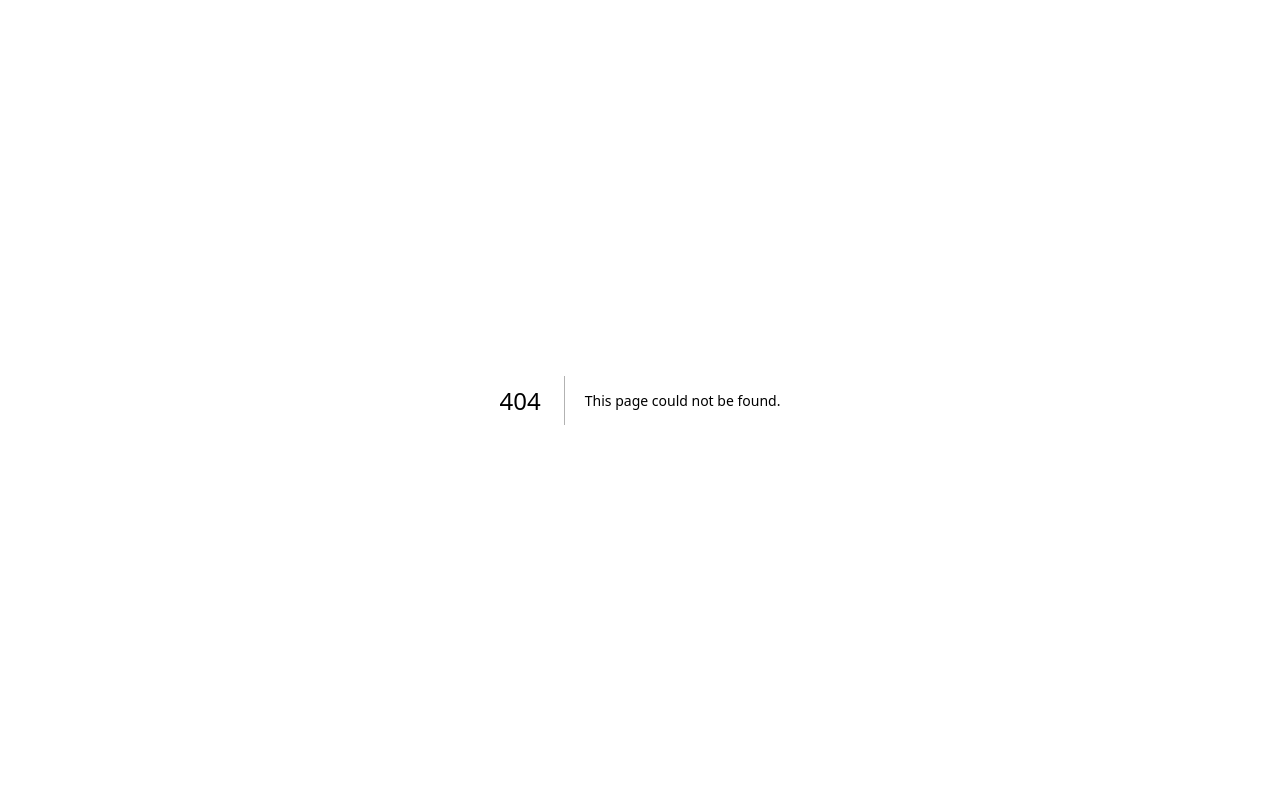
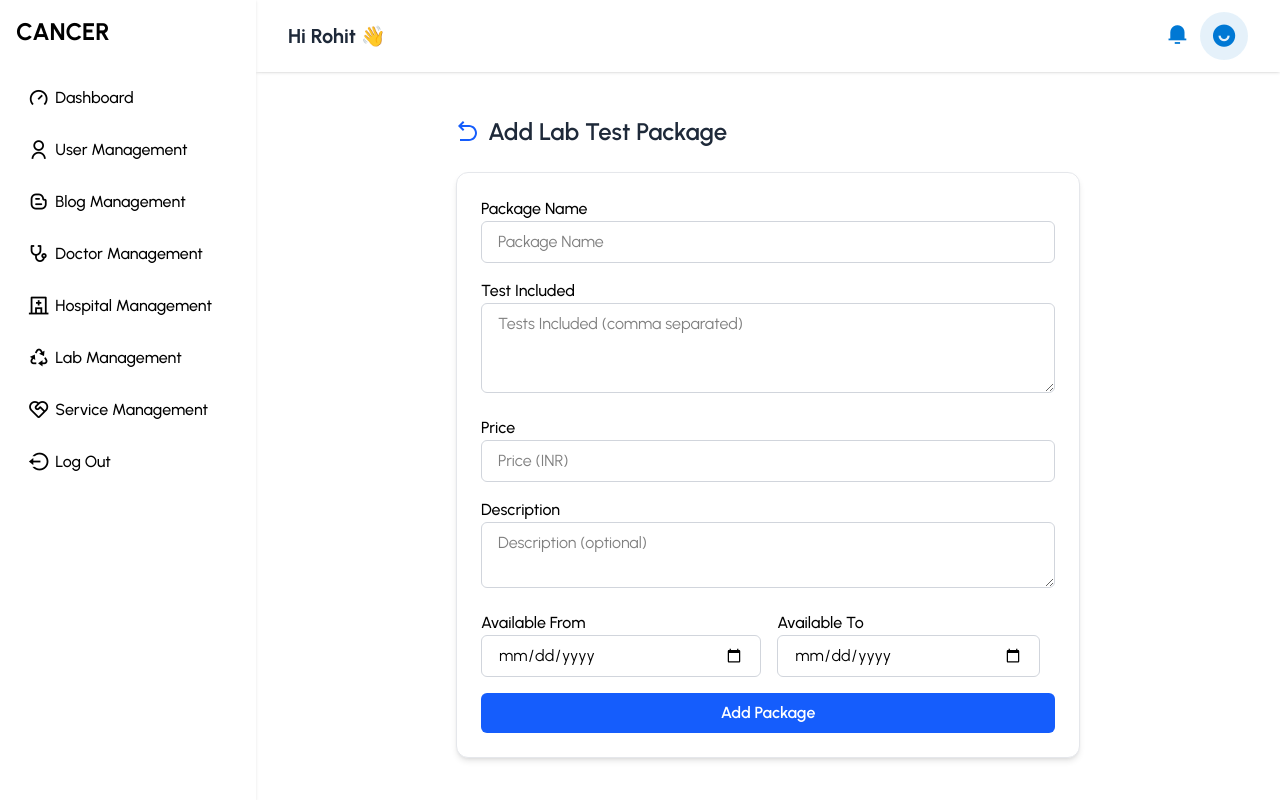
Before and after one commit to Rohit17112003/cancerawareness, a Next.js app: page /lab-management-package in a window 1280 px wide. Before the commit this address had no page. Built offline with nearby package versions, Linux system fonts and the light colour scheme.

Commit message:
add package page

```diff
--- /dev/null
+++ b/app/lab-management-package/page.js
@@ -0,0 +1,11 @@
+import AddLabPackageForm from "@/components/pages/LabManagement/AddLabPackageForm";
+import MainLayout from "@/components/templates/MainLayout";
+const page = () => {
+  const design = (
+    <MainLayout pageTitle={"Hi Rohit 👋"}>
+      <AddLabPackageForm/>
+    </MainLayout>
+  );
+  return design;
+}
+export default page;
--- /dev/null
+++ b/components/pages/LabManagement/AddLabPackageForm.jsx
@@ -0,0 +1,120 @@
+"use client";
+import { useState } from "react";
+import { useRouter } from "next/navigation";
+import { RiArrowGoBackLine } from "react-icons/ri";
+import Button from "@/components/atoms/Button";
+import Input from "@/components/atoms/Input";
+
+const AddLabPackageForm = () => {
+  const router = useRouter();
+  const [formData, setFormData] = useState({
+    packageName: "",
+    testsIncluded: "",
+    price: "",
+    description: "",
+    availableFrom: "",
+    availableTo: "",
+  });
+
+  const handleChange = (e) => {
+    setFormData({ ...formData, [e.target.name]: e.target.value });
+  };
+
+  const handleSubmit = (e) => {
+    e.preventDefault();
+    console.log("Package submitted:", formData);
+    alert("Lab Package added successfully!");
+    router.push("/lab-management");
+  };
+
+  const handleBack = () => {
+    router.back();
+  };
+
+  return (
+    <div className="mx-auto max-w-2xl p-6">
+      <div className="mb-6 flex items-center gap-2">
+        <button
+          onClick={handleBack}
+          className="text-blue-600 hover:text-blue-800"
+        >
+          <RiArrowGoBackLine className="text-2xl" />
+        </button>
+        <h2 className="text-2xl font-semibold text-gray-800">
+          Add Lab Test Package
+        </h2>
+      </div>
+
+      <form
+        onSubmit={handleSubmit}
+        className="space-y-4 rounded-xl border border-gray-200 bg-white p-6 shadow-md"
+      >
+        <Input
+          lable="Package Name"
+          type="text"
+          name="packageName"
+          placeholder="Package Name"
+          value={formData.packageName}
+          onChange={handleChange}
+          required
+          className="w-full rounded-md border border-gray-300 px-4 py-2 outline-none"
+        />
+        <label className="pb-1 font-medium">Test Included</label>
+        <textarea
+          name="testsIncluded"
+          placeholder="Tests Included (comma separated)"
+          value={formData.testsIncluded}
+          onChange={handleChange}
+          required
+          className="w-full rounded-md border border-gray-300 px-4 py-2 outline-none"
+          rows="3"
+        ></textarea>
+
+        <Input
+          lable="Price "
+          type="number"
+          name="price"
+          placeholder="Price (INR)"
+          value={formData.price}
+          onChange={handleChange}
+          required
+          className="w-full rounded-md border border-gray-300 px-4 py-2 outline-none"
+        />
+        <label className="pb-1 font-medium">Description</label>
+        <textarea
+          name="description"
+          placeholder="Description (optional)"
+          value={formData.description}
+          onChange={handleChange}
+          className="w-full rounded-md border border-gray-300 px-4 py-2 outline-none"
+          rows="2"
+        ></textarea>
+
+        <div className="flex gap-4">
+          <Input
+            lable="Available From "
+            type="date"
+            name="availableFrom"
+            value={formData.availableFrom}
+            onChange={handleChange}
+            required
+            className="w-full rounded-md border border-gray-300 px-4 py-2 outline-none"
+          />
+          <Input
+            lable="Available To "
+            type="date"
+            name="availableTo"
+            value={formData.availableTo}
+            onChange={handleChange}
+            required
+            className="w-full rounded-md border border-gray-300 px-4 py-2 outline-none"
+          />
+        </div>
+
+        <Button value=" Add Package" />
+      </form>
+    </div>
+  );
+};
+
+export default AddLabPackageForm;
--- a/components/pages/LabManagement/index.jsx
+++ b/components/pages/LabManagement/index.jsx
@@ -29,6 +29,9 @@ const LabManagement = () => {
   const router= useRouter();
   const handleClick=() =>{
     router.push("/lab-management-form")
+  }
+   const handleClickPackage=() =>{
+    router.push("/lab-management-package")
   }
   return (
     <>
@@ -69,7 +72,7 @@ const LabManagement = () => {
                   <div className="text-md flex items-center gap-2">
                     <RiEditBoxLine className="cursor-pointer text-black text-xl" />
                     <RiDeleteBin5Line className="cursor-pointer text-red-500 text-xl" />
-                    <button className="cursor-pointer rounded-sm bg-blue-500 px-3 py-1 text-white hover:bg-blue-600">
+                    <button onClick={handleClickPackage} className="cursor-pointer rounded-sm bg-blue-500 px-3 py-1 text-white hover:bg-blue-600">
                       Add
                     </button>
                   </div>
```
